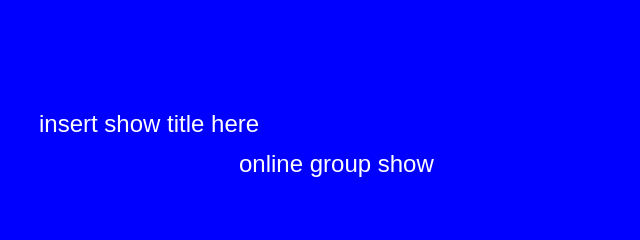
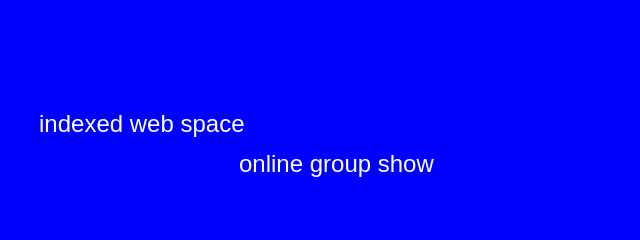
Before and after one commit to CompartsCommunity/Unit5, a plain HTML site: page index.html in a window 1280 px wide. Shown: the top 240 px of the page, 581-1221 px from the left. Drawn offline with Linux system fonts and the light colour scheme.

Commit message:
Update index.html

```diff
--- a/index.html
+++ b/index.html
@@ -32,7 +32,7 @@
       <!-- The fixed-size design canvas (logical coordinate space) -->
       <main id="sky" class="sky" aria-label="constellation of student works">
         <!-- Desktop text (absolute in design space; overridden on mobile) -->
-        <h1 id="title" class="t title">insert show title here</h1>
+        <h1 id="title" class="t title">indexed web space</h1>
         <p id="subtitle" class="t subtitle">online group show</p>
         <aside id="hint" class="t hint">
           resize the browser<br />to explore
```
